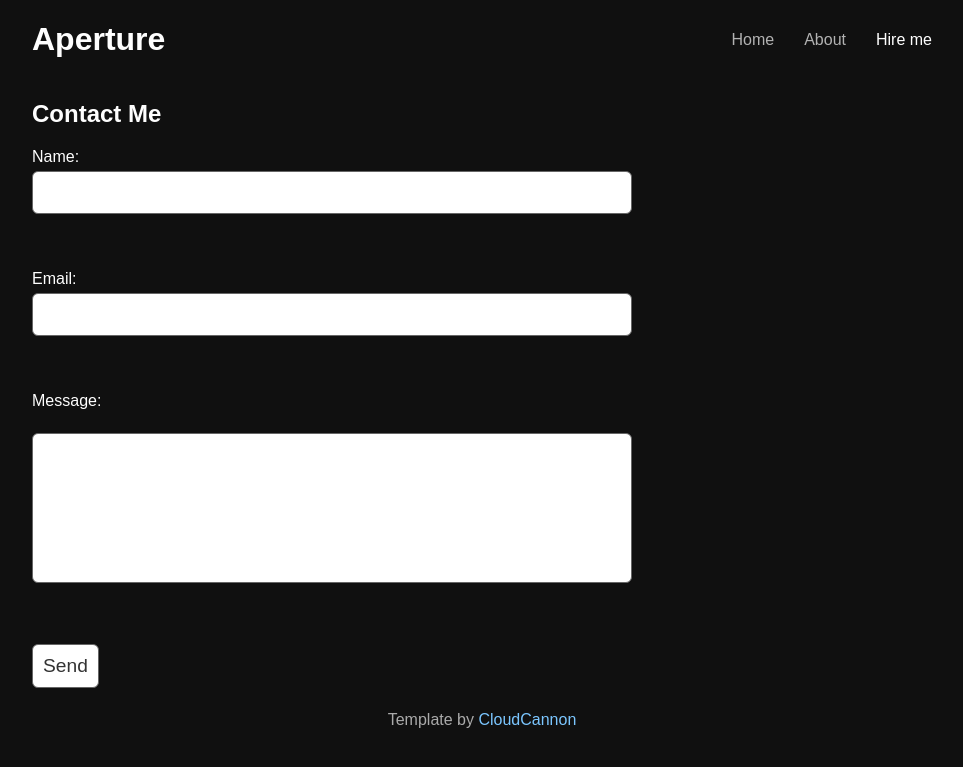
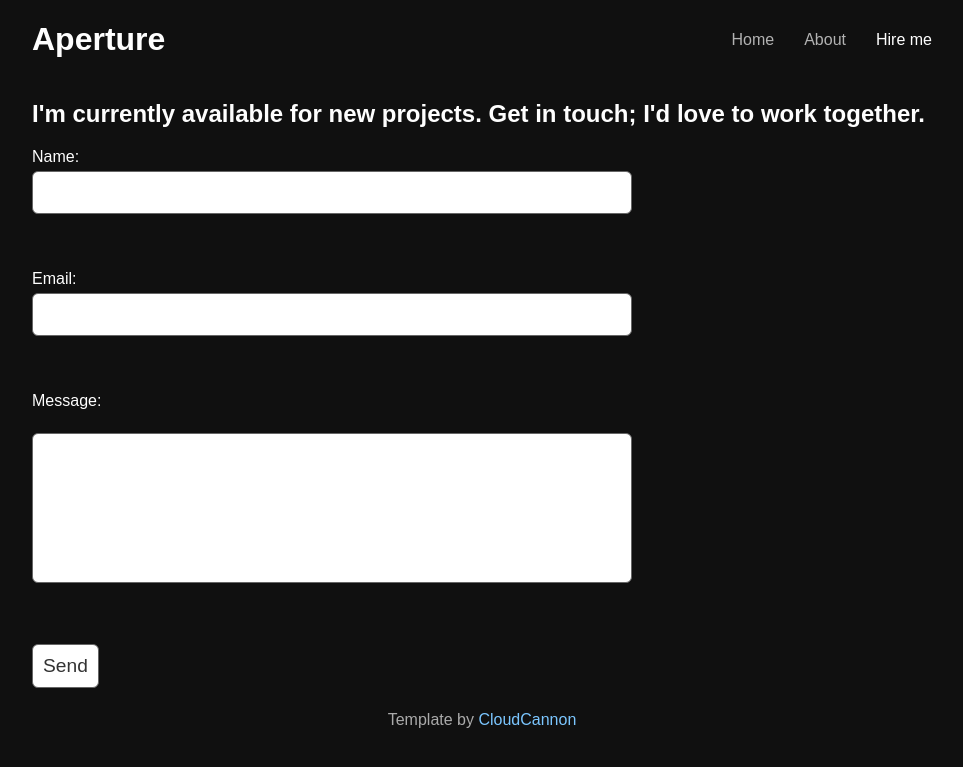
Before and after one commit to zeynepkandemir/zeynepkandemir.github.io, a Jekyll site: the page built from contact.html, in a window 1280 px wide. Shown: the top 767 px of the page, without its empty margins (158-1121 px from the left). Built offline with Jekyll 4.4.1, drawn with Linux system fonts in a browser that asks for light colours; some web fonts are replaced.

Commit message:
Update contact.html

```diff
--- a/contact.html
+++ b/contact.html
@@ -8,7 +8,7 @@ title: Contact
     <title>Contact Me</title>
 </head>
 <body>
-    <h2>Contact Me</h2>
+    <h2>I'm currently available for new projects. Get in touch; I'd love to work together.</h2>
     <form action="mailto:zeynepkandemir1965@gmail.com" method="post" enctype="text/plain">
         <label for="name">Name:</label>
         <input type="text" id="name" name="name" required><br><br>
```
